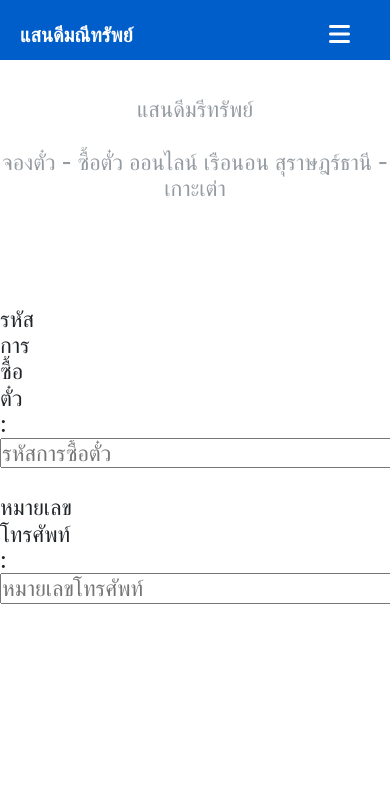
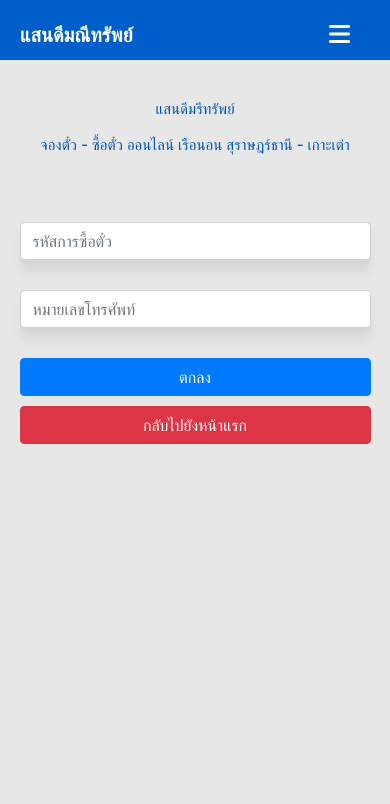
Before and after one commit to pstpmn/Senior-Project---PSU, a PHP site: page /project/status.php in a window 390 px wide; the page is wider, and only the part inside the window is pictured. Shown: the top 804 px of that part. Run offline with PHP 8.4, Linux system fonts and the light colour scheme; some libraries are stand-ins or nearby versions.

Commit message:
Add files via upload

```diff
--- a/project/css/footer.css
+++ b/project/css/footer.css
@@ -15,13 +15,53 @@ b {
      padding-bottom: 25px;
  }
 
-.has3 {
-    font-size: 22px;
-    color: #949ba1;
+ .has1 {
+     background-color: #e7e7e7;
+     ;
  }
 
-.has4 {
-    font-size: 22px;
-    text-align: right;
-    padding-right: 410px;
+ .has2 {
+     font-size: 26px;
+     text-align: center;
+     padding-top: 100px;
+     padding-bottom: 60px;
+     color: #0056b3;
  }
+
+ input[class="form-control"] {
+     box-shadow: 0 3px 3px rgba(0, 0, 0, 0.034), 0 12.5px 10px rgba(0, 0, 0, 0.06);
+     margin-bottom: 30px;
+     width: 48%;
+ }
+
+ .form-group {
+     width: 100%;
+ }
+
+ button[class="btn btn-primary"] {
+     width: 24%;
+ }
+
+ button[class="btn btn-danger"] {
+     width: 24%;
+ }
+
+ @media (max-width: 890px) {
+     button[class="btn btn-primary"],
+     button[class="btn btn-danger"] {
+         width: 90%;
+         margin-bottom: 10px;
+     }
+     input[class="form-control"] {
+         width: 90%;
+     }
+     .has2 {
+         font-size: 18px;
+     }
+ }
+
+ @media (max-width: 590px) {
+     .has2 {
+         font-size: 15px;
+     }
+ }
--- /dev/null
+++ b/project/css/index.css
@@ -0,0 +1,157 @@
+    @import 'https://fonts.googleapis.com/css?family=Kanit|Prompt';
+    .fullheight {
+        height: 100vh;
+    }
+
+    .align-times-center {
+        align-items: center;
+        justify-content: center;
+    }
+
+    .img {
+        background-size: cover;
+        background-position: center;
+        background-repeat: no-repeat;
+    }
+
+    .img-fixed {
+        background-attachment: fixed;
+    }
+
+    .container {
+        width: 100%;
+        margin: 5 auto;
+    }
+
+    .slogan {
+        text-align: center;
+        padding-top: 260px;
+        padding-left: 30px;
+        width: 50%;
+        float: left;
+    }
+
+    .slogan h1 {
+        color: #fff;
+        font-family: 'Kanit', sans-serif;
+        font-size: 24px;
+    }
+
+    .box {
+        float: right;
+        margin-top: 110px;
+        margin-right: 30px;
+        box-shadow: 0 3px 3px rgba(0, 0, 0, 0.034), 0 7px 6px rgba(0, 0, 0, 0.048), 0 12.5px 10px rgba(0, 0, 0, 0.06), 0 22.3px 17.9px rgba(0, 0, 0, 0.072), 0 41.8px 33.4px rgba(0, 0, 0, 0.086), 0 100px 80px rgba(0, 0, 0, 0.12);
+        width: 300px;
+        height: 400px;
+        background: white;
+        border-radius: 5px;
+    }
+
+    .box h2 {
+        font-size: 20px;
+        background: #38BBEE;
+        color: white;
+        font-family: 'Prompt', sans-serif;
+        padding-top: 30px;
+        padding-bottom: 10px;
+        text-align: center;
+    }
+
+    .box p {
+        padding-left: 25px;
+    }
+
+    .container .box button {
+        font-family: 'Prompt', sans-serif;
+        font-size: 18px;
+        width: 120px;
+        background-color: #38BBEE;
+    }
+
+    .box input[type=date] {
+        margin-left: 25px;
+        margin-bottom: 30px;
+        margin-right: 10px;
+    }
+
+    .box select[name=list] {
+        margin-left: 25px;
+    }
+
+    select[class=form-control] {
+        width: 90%;
+    }
+
+    .call {
+        font-size: 20px;
+        padding-top: 20px;
+        padding-bottom: 20px;
+        color: #005eca;
+        font-family: 'Itim', sans-serif;
+    }
+
+    .container2 {
+        display: none;
+        padding-top: 20px;
+        padding-bottom: 20px;
+        background-color: #d7dae6;
+        width: 100%;
+        font-size: 20px auto;
+        margin: 5 auto;
+    }
+
+    @media (max-width: 995px) {
+        .slogan {
+            text-align: center;
+            padding-top: 250px;
+            padding-left: 0px;
+            width: 44%;
+            float: left;
+        }
+        .box {
+            margin-left: 80px;
+            margin-right: 5px;
+        }
+        p {
+            padding-left: 30px;
+        }
+    }
+
+    @media (max-width: 890px) {
+        .slogan {
+            text-align: center;
+            width: 100%;
+            float: center;
+        }
+        .slogan h1 {
+            color: #fff;
+            font-family: 'Kanit', sans-serif;
+            font-size: 24px;
+        }
+        .box {
+            display: none;
+        }
+        section {
+            background-color: #c5c5c5;
+        }
+        .container2 {
+            display: block;
+        }
+        .container2 h2 {
+            width: 100%;
+            font-size: 19px auto;
+            text-align: center;
+        }
+        p {
+            padding-left: 25px;
+        }
+    }
+
+    @media (max-width: 520px) {
+        .container2 h2 {
+            width: 100%;
+            font-size: 20px;
+            text-align: center;
+        }
+    }
--- a/project/footer.php
+++ b/project/footer.php
@@ -3,6 +3,7 @@
     <b>เกี่ยวกับ</b> <br>
     เราเป็นตัวแทนจำหน่ายตั๋ว เรือนอน สุราษฎร์ธานี - เกาะเต่า ออนไลน์ ระบบเชื่อมต่อกับแสนดีมณีทรัพย์โดยตรง
     ยืนยันที่นั่งทันทีหลังจากชำระเงินผ่านระบบออนไลน์ มั่นใจเดินทางได้อย่างแน่นอน
+</div>
 </div>
 <hr>
 <div class="footer">
--- a/project/header.php
+++ b/project/header.php
@@ -5,7 +5,7 @@
             <meta name="viewport" content="width=device-width, initial-scale=1.0 maximum-scale=1.0, user-scalable=0'">
 
             <link rel="stylesheet" href="css/header.css">
-            <link rel="stylesheet" href="css/container.css">
+            <link rel="stylesheet" href="css/index.css">
             <link rel="stylesheet" href="css/footer.css">
             <link href="//maxcdn.bootstrapcdn.com/bootstrap/4.1.1/css/bootstrap.min.css" rel="stylesheet" id="bootstrap-css">
             <script src="https://kit.fontawesome.com/a076d05399.js"></script>
@@ -20,8 +20,8 @@
                 </label>
                     <label class="logo">แสนดีมณีทรัพย์</label>
                         <ul>
-                            <li><a href="#" id="textNavber">หน้าแรก</a></li>
-                            <li><a href="#" id="textNavber">ตรวจสอบสถานะ</a></li>
+                            <li><a href="index.php" id="textNavber">หน้าแรก</a></li>
+                            <li><a href="status.php" id="textNavber">ตรวจสอบสถานะ</a></li>
                             <li><a href="#" id="textNavber">อัพสลิปการโอนเงิน</a></li>
                             <li><a href="#" id="textNavber">เช็ดอิน - เช็ดเอาท์</a></li>
                         </ul>
--- a/project/index.php
+++ b/project/index.php
@@ -53,6 +53,6 @@
 
     <center>
         <div class="call">
-            <p>Call Center : 087 - 8873162</p>
+            Call Center : 087 - 8873162
     </center>
     <?php include('footer.php');?>
--- a/project/status.php
+++ b/project/status.php
@@ -1,22 +1,20 @@
 <?php include('header.php');?>
+    <body class="has1">
 
-    <center>
-        </br>
-        </br>
-        </br>
-        </br>
-        <h3 class="has3">แสนดีมรีทรัพย์<br>
+
+        <h3 class="has2">แสนดีมรีทรัพย์<br>
         <br>จองตั๋ว - ซื้อตั๋ว ออนไลน์ เรือนอน สุราษฎร์ธานี - เกาะเต่า</h3>
-        </br>
-        </br>
-        </br>
-        </br>
 
-        <form>
-        <h4 class="has4">
-        รหัสการซื้อตั๋ว :
-        <input  type= "text"  size="30"  name="id"  placeholder="รหัสการซื้อตั๋ว"/><br>
-        <br>
-        หมายเลขโทรศัพท์ :
-        <input  type= "text"  size="30"  name="phone"  placeholder="หมายเลขโทรศัพท์"/></h3>
+
+        <center>
+        <form class="form-group">
+
+        <input type="text" class="form-control" id="id_code"  placeholder="รหัสการซื้อตั๋ว">
+
+
+        <input type="text" class="form-control" id="phone" placeholder="หมายเลขโทรศัพท์">
+
+        <button type="button" class="btn btn-primary">ตกลง</button>
+        <button type="button" class="btn btn-danger">กลับไปยังหน้าแรก</button>
         </form>
+        </center>
```
Lines whose indentation alone changed are shown as unchanged.
